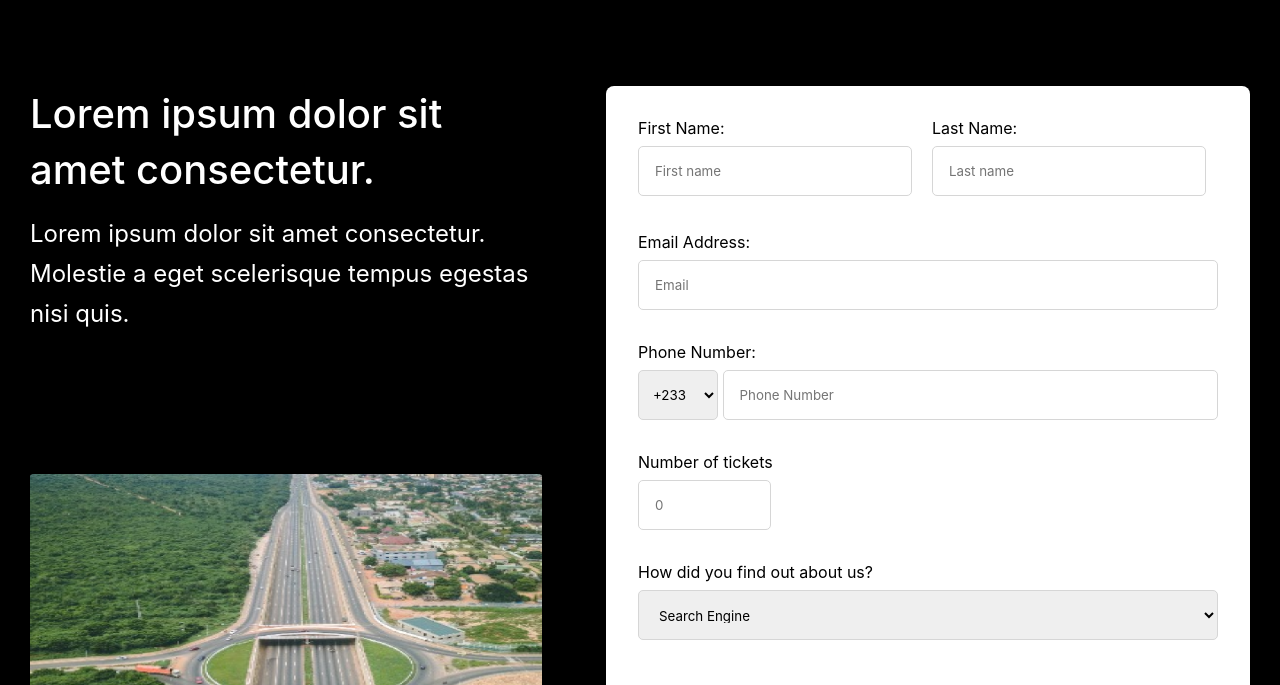
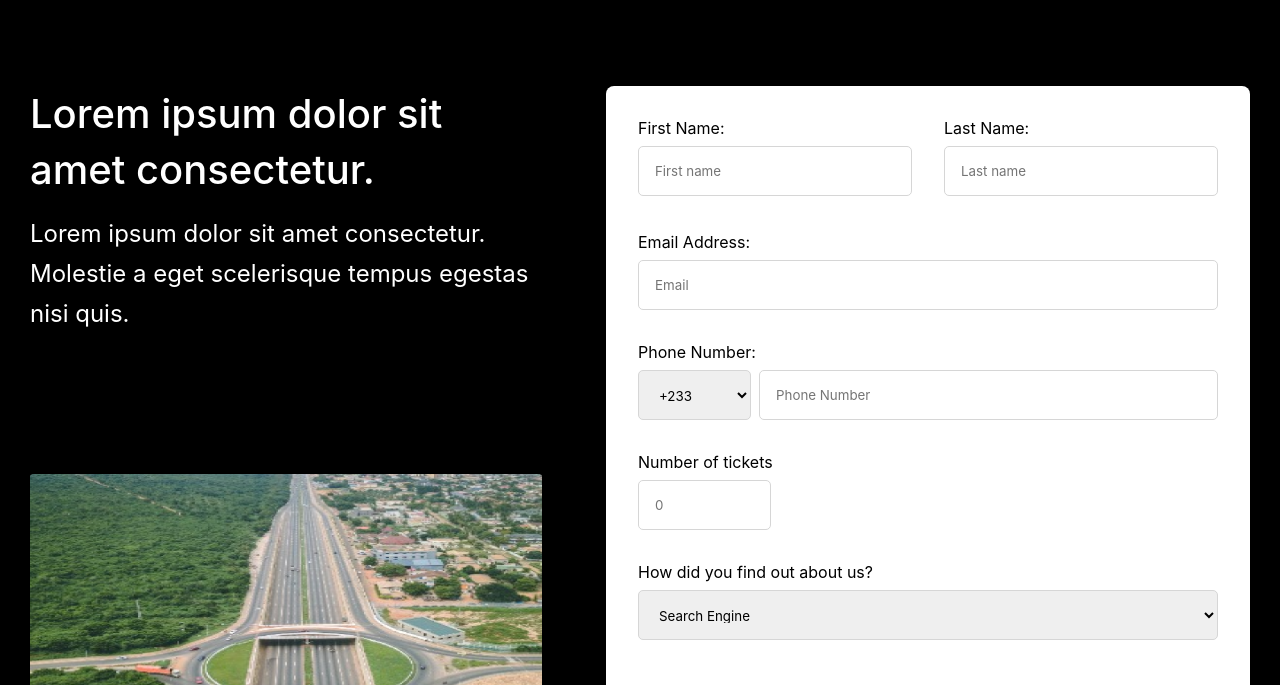
Before and after one commit to kwawbaidoo/diaspora, a plain HTML site: page buyticket.html in a window 1280 px wide. Shown: the part 88-773 px from the top of the page. Drawn offline with Linux system fonts and the light colour scheme.

Commit message:
worked on buyticket file

```diff
--- a/buyticket.html
+++ b/buyticket.html
@@ -51,7 +51,7 @@
 
         <div class="buyTicketsRightSide">
           <form action="#" class="buyTicketFormWrapper">
-            <div style="display: flex; gap: 8px; width: 580px">
+            <div style="display: flex; gap: 32px; width: 580px;">
               <div
                 style="
                   display: flex;
@@ -122,11 +122,11 @@
             </div>
             <div style="display: flex; flex-direction: column; gap: 8px;">
                 <label for="phone">Phone Number:</label>
-                <span>
-                  <select style="border-radius: 5px; padding: 10px; border: 1px solid #D6D6D6; outline: none; width: 80px; height: 50px;" >
+                <span style="display: flex; gap: 8px;">
+                  <select style="border-radius: 5px; padding: 16px; border: 1px solid #D6D6D6; outline: none; width: 113px; height: 50px;" >
                       <option value="+233">+233</option>
                   </select>
-                  <input style="border-radius: 5px; border: 1px solid #D6D6D6; outline: none; width: 495px; padding: 16px; height: 50px;" type="tel" id="phone" name="phone" placeholder="Phone Number" required>
+                  <input style="border-radius: 5px; border: 1px solid #D6D6D6; outline: none; width: 459px; padding: 16px; height: 50px;" type="tel" id="phone" name="phone" placeholder="Phone Number" required>
 
                 </span>
               </div>
```
